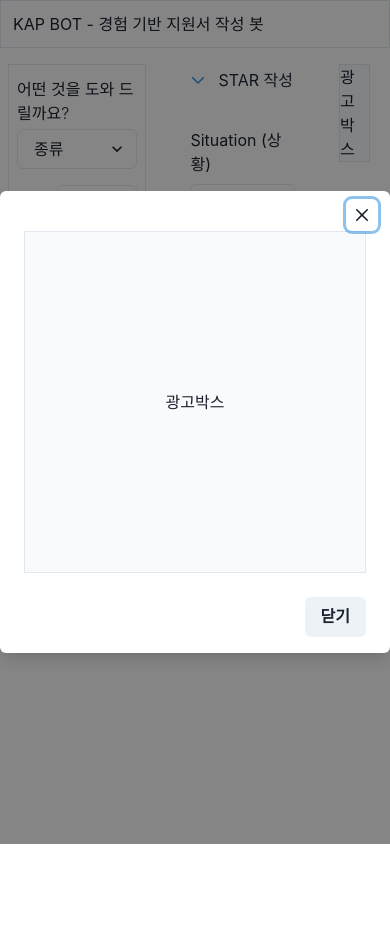
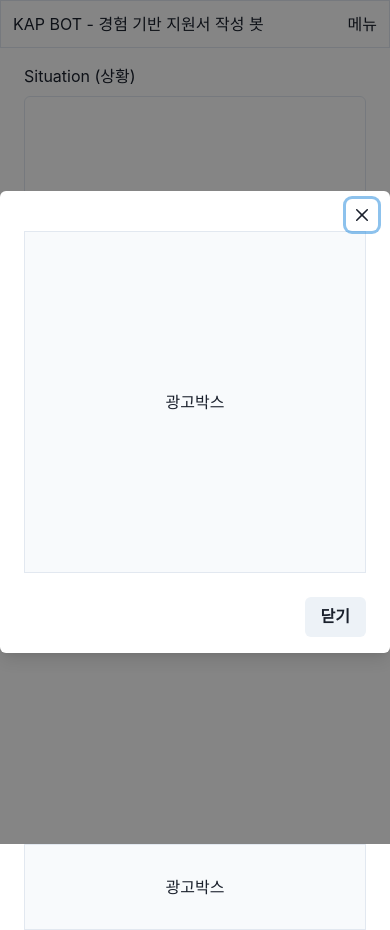
Before and after one commit to jaewoong2/job-bot-client, a React (Vite) app: page / in a window 390 px wide. Before the commit the page ends 908 px from the top, so only its background shows below. Built offline with nearby package versions, Linux system fonts and the light colour scheme; a web font is replaced by a local one.

Commit message:
:lipstick: Consider Responsive View

```diff
--- a/src/App.tsx
+++ b/src/App.tsx
@@ -12,13 +12,16 @@ const App = () => {
   return (
     <div className="w-full h-full">
       {/* Head Navigation */}
-      <header className="w-full border h-12 flex items-center px-3 top-0 fixed bg-white z-50">
+      <header className="w-full border h-12 flex items-center justify-between px-3 top-0 fixed bg-white z-50">
         {/* LINK 로 바꿔야함 */}
         <h1>KAP BOT - 경험 기반 지원서 작성 봇</h1>
+        <button type="button" className="max-lg:flex hidden">
+          메뉴
+        </button>
       </header>
-      <section className="grid grid-cols-main gap-5 items-center w-full mt-16">
+      {/* <section className="grid grid-cols-main gap-5 items-center w-full mt-16 max-lg:grid-cols-[1fr] "> */}
       {/* Left Side Bar */}
-        <aside className="pl-2 w-full h-full flex flex-col gap-5">
+      <aside className="pl-2 w-full h-full flex flex-col gap-5 max-lg:hidden fixed top-16 left-0 max-w-xs z-50">
         <section className="border w-full bg-white">
           <ul className="flex flex-col">
             <li className=" p-2 rounded-2xl">
@@ -58,16 +61,16 @@ const App = () => {
         </div>
       </aside>
       {/* Main */}
-        <main className="w-full h-full">
+      <main className="w-full min-h-full container mx-auto">
         <Star />
       </main>
       {/* Right SideBar */}
-        <aside className="w-full h-full pr-5">
-          <div className="w-full border aspect-square flex justify-center items-center bg-slate-50">
+      <aside className="w-full h-fit max-lg:px-6 lg:max-w-xs lg:fixed lg:right-0 lg:top-16 lg:px-6 lg:z-50 max-lg:relative">
+        <div className="max-lg:aspect-[4/1] mx-auto w-full border aspect-square flex justify-center items-center bg-slate-50">
           광고박스
         </div>
       </aside>
-      </section>
+      {/* </section> */}
     </div>
   )
 }
```
Also changed, not shown: 2 other files (tests, documents, lock files or other folders). Lines whose indentation alone changed are shown as unchanged.
